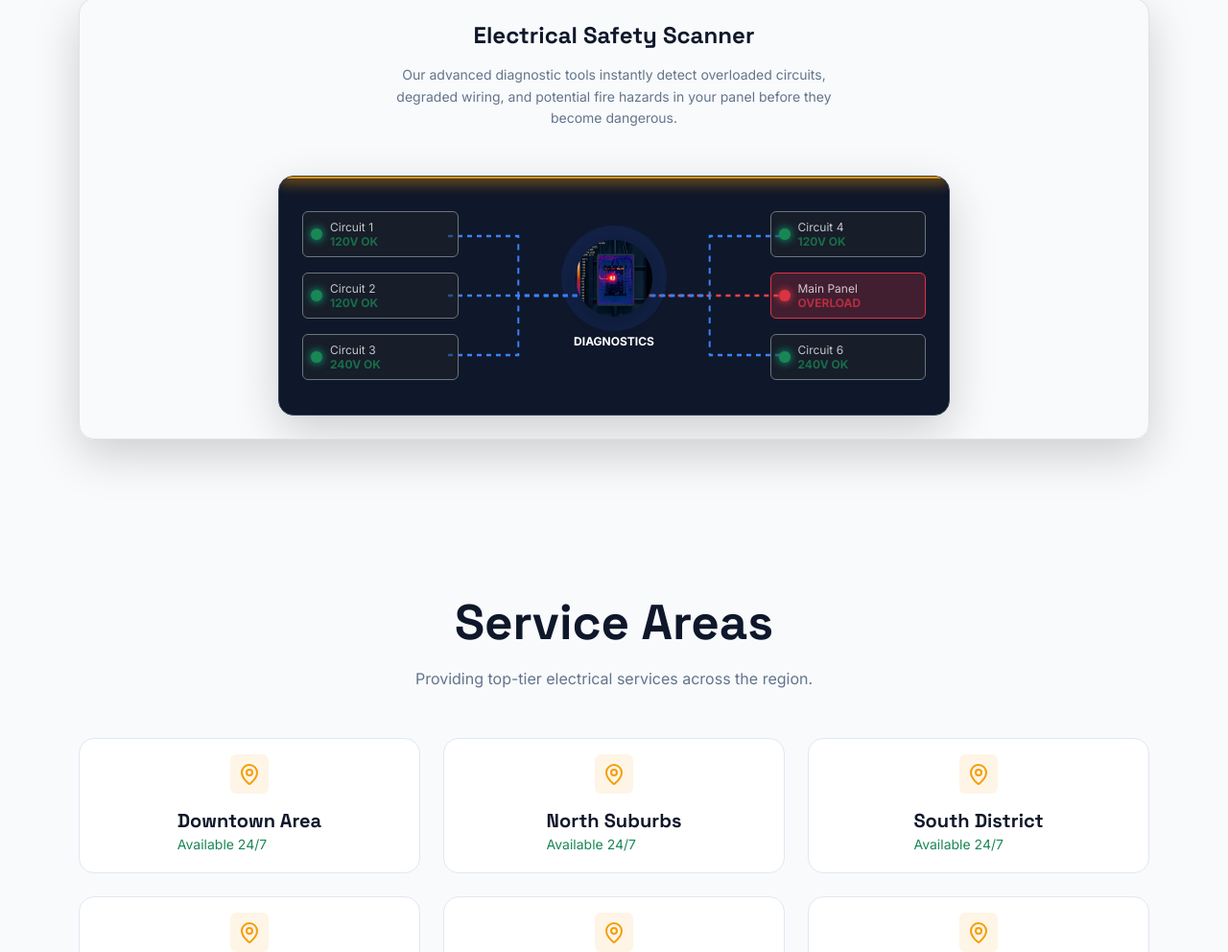
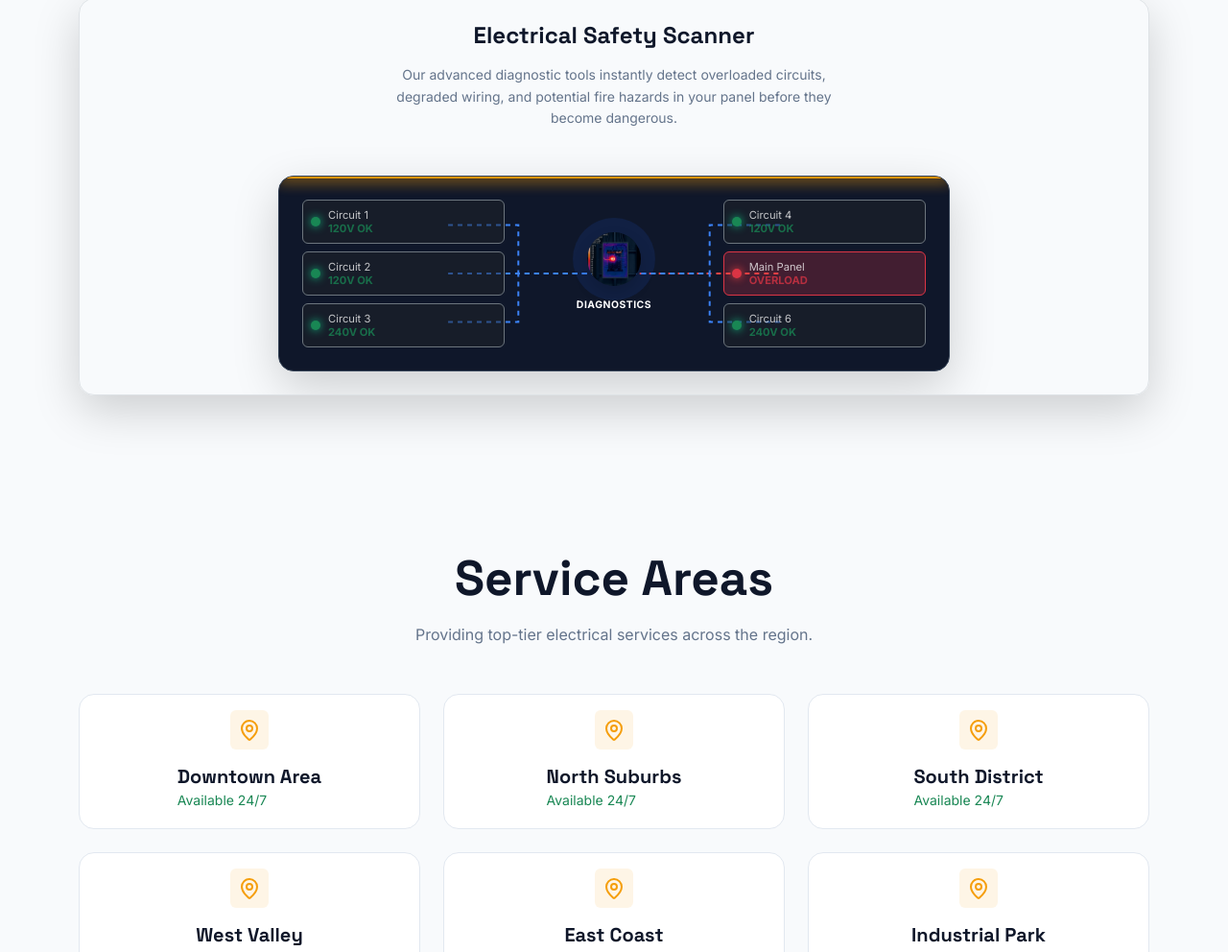
Before and after one commit to HTMLStaticWorks/Electrician_Wiring_Services, a plain HTML site: page index.html in a window 1280 px wide. Shown: the part 4421-5413 px from the top of the page at 96% size. Drawn offline with nearby package versions, Linux system fonts and the light colour scheme.

Commit message:
fourth commit

```diff
--- a/index.html
+++ b/index.html
@@ -450,10 +450,10 @@
                         <h4 class="font-heading fw-bold mb-3" style="color: var(--text-heading);">Electrical Safety Scanner</h4>
                         <p class="text-muted small mx-auto" style="max-width: 500px;">Our advanced diagnostic tools instantly detect overloaded circuits, degraded wiring, and potential fire hazards in your panel before they become dangerous.</p>
                     </div>
-                    <div class="position-relative rounded-4 p-4 mx-auto overflow-hidden shadow-lg" style="max-width: 700px; background-color: #0f172a; border: 1px solid #334155;">
+                        <div class="position-relative rounded-4 p-3 p-md-4 mx-auto overflow-hidden shadow-lg" style="max-width: 700px; background-color: #0f172a; border: 1px solid #334155;">
 
-                        <!-- Background SVG Wiring -->
-                        <svg class="position-absolute top-0 start-0 w-100 h-100" viewBox="0 0 700 200" preserveAspectRatio="none" style="z-index: 0; pointer-events: none;">
+                        <!-- Background SVG Wiring (hidden on mobile) -->
+                        <svg class="position-absolute top-0 start-0 w-100 h-100 d-none d-md-block" viewBox="0 0 700 200" preserveAspectRatio="none" style="z-index: 0; pointer-events: none;">
                             <!-- Wires to left panel -->
                             <path d="M 350 100 L 250 100 L 250 50 L 175 50" fill="none" stroke="#3b82f6" stroke-width="2" stroke-dasharray="5 5" class="wire-anim"/>
                             <path d="M 350 100 L 175 100" fill="none" stroke="#3b82f6" stroke-width="2" stroke-dasharray="5 5" class="wire-anim"/>
@@ -466,45 +466,49 @@
                         </svg>
 
                         <!-- Content -->
-                        <div class="d-flex justify-content-between align-items-center position-relative z-1 h-100" style="min-height: 200px;">
+                        <div class="row align-items-center gx-2 gy-3 position-relative z-1">
 
                             <!-- Left Breakers -->
-                            <div class="d-flex flex-column gap-3 w-25">
+                            <div class="col-5 col-md-4">
+                                <div class="d-flex flex-column gap-2">
                                     <div class="d-flex align-items-center gap-2 bg-dark bg-opacity-50 p-2 rounded border border-secondary">
-                                    <div class="bg-success rounded-circle shadow-sm flex-shrink-0" style="width: 12px; height: 12px; box-shadow: 0 0 10px #10b981 !important;"></div>
-                                    <div class="small text-white opacity-75 lh-sm text-nowrap" style="font-size: 0.75rem;">Circuit 1 <br> <span class="text-success fw-bold">120V OK</span></div>
+                                        <div class="bg-success rounded-circle shadow-sm flex-shrink-0" style="width: 10px; height: 10px; box-shadow: 0 0 10px #10b981 !important;"></div>
+                                        <div class="text-white opacity-75 lh-sm" style="font-size: 0.7rem;">Circuit 1 <br> <span class="text-success fw-bold">120V OK</span></div>
                                     </div>
                                     <div class="d-flex align-items-center gap-2 bg-dark bg-opacity-50 p-2 rounded border border-secondary">
-                                    <div class="bg-success rounded-circle shadow-sm flex-shrink-0" style="width: 12px; height: 12px; box-shadow: 0 0 10px #10b981 !important;"></div>
-                                    <div class="small text-white opacity-75 lh-sm text-nowrap" style="font-size: 0.75rem;">Circuit 2 <br> <span class="text-success fw-bold">120V OK</span></div>
+                                        <div class="bg-success rounded-circle shadow-sm flex-shrink-0" style="width: 10px; height: 10px; box-shadow: 0 0 10px #10b981 !important;"></div>
+                                        <div class="text-white opacity-75 lh-sm" style="font-size: 0.7rem;">Circuit 2 <br> <span class="text-success fw-bold">120V OK</span></div>
                                     </div>
                                     <div class="d-flex align-items-center gap-2 bg-dark bg-opacity-50 p-2 rounded border border-secondary">
-                                    <div class="bg-success rounded-circle shadow-sm flex-shrink-0" style="width: 12px; height: 12px; box-shadow: 0 0 10px #10b981 !important;"></div>
-                                    <div class="small text-white opacity-75 lh-sm text-nowrap" style="font-size: 0.75rem;">Circuit 3 <br> <span class="text-success fw-bold">240V OK</span></div>
+                                        <div class="bg-success rounded-circle shadow-sm flex-shrink-0" style="width: 10px; height: 10px; box-shadow: 0 0 10px #10b981 !important;"></div>
+                                        <div class="text-white opacity-75 lh-sm" style="font-size: 0.7rem;">Circuit 3 <br> <span class="text-success fw-bold">240V OK</span></div>
+                                    </div>
                                 </div>
                             </div>
 
                             <!-- Center CPU -->
-                            <div class="w-25 text-center position-relative">
+                            <div class="col-2 col-md-4 text-center position-relative">
                                 <div class="rounded-circle d-inline-flex pulse-ring">
-                                    <img src="assets/images/thermal_scan_demo.png" class="rounded-circle shadow" style="width: 80px; height: 80px; object-fit: cover;" alt="Scan">
+                                    <img src="assets/images/thermal_scan_demo.png" class="rounded-circle shadow" style="width: 56px; height: 56px; object-fit: cover;" alt="Scan">
                                 </div>
-                                <div class="text-white mt-2 small fw-bold tracking-wide text-nowrap" style="font-size: 0.75rem;">DIAGNOSTICS</div>
+                                <div class="text-white mt-1 fw-bold d-none d-sm-block" style="font-size: 0.65rem; letter-spacing: 0.05em;">DIAGNOSTICS</div>
                             </div>
 
                             <!-- Right Breakers -->
-                            <div class="d-flex flex-column gap-3 w-25">
+                            <div class="col-5 col-md-4">
+                                <div class="d-flex flex-column gap-2">
                                     <div class="d-flex align-items-center gap-2 bg-dark bg-opacity-50 p-2 rounded border border-secondary">
-                                    <div class="bg-success rounded-circle shadow-sm flex-shrink-0" style="width: 12px; height: 12px; box-shadow: 0 0 10px #10b981 !important;"></div>
-                                    <div class="small text-white opacity-75 lh-sm text-nowrap" style="font-size: 0.75rem;">Circuit 4 <br> <span class="text-success fw-bold">120V OK</span></div>
+                                        <div class="bg-success rounded-circle shadow-sm flex-shrink-0" style="width: 10px; height: 10px; box-shadow: 0 0 10px #10b981 !important;"></div>
+                                        <div class="text-white opacity-75 lh-sm" style="font-size: 0.7rem;">Circuit 4 <br> <span class="text-success fw-bold">120V OK</span></div>
                                     </div>
                                     <div class="d-flex align-items-center gap-2 bg-danger bg-opacity-25 p-2 rounded border border-danger">
-                                    <div class="bg-danger rounded-circle shadow-sm flex-shrink-0" style="width: 12px; height: 12px; box-shadow: 0 0 10px #ef4444 !important; animation: blink 1s infinite;"></div>
-                                    <div class="small text-white opacity-75 lh-sm text-nowrap" style="font-size: 0.75rem;">Main Panel <br> <span class="text-danger fw-bold">OVERLOAD</span></div>
+                                        <div class="bg-danger rounded-circle shadow-sm flex-shrink-0" style="width: 10px; height: 10px; box-shadow: 0 0 10px #ef4444 !important; animation: blink 1s infinite;"></div>
+                                        <div class="text-white opacity-75 lh-sm" style="font-size: 0.7rem;">Main Panel <br> <span class="text-danger fw-bold">OVERLOAD</span></div>
                                     </div>
                                     <div class="d-flex align-items-center gap-2 bg-dark bg-opacity-50 p-2 rounded border border-secondary">
-                                    <div class="bg-success rounded-circle shadow-sm flex-shrink-0" style="width: 12px; height: 12px; box-shadow: 0 0 10px #10b981 !important;"></div>
-                                    <div class="small text-white opacity-75 lh-sm text-nowrap" style="font-size: 0.75rem;">Circuit 6 <br> <span class="text-success fw-bold">240V OK</span></div>
+                                        <div class="bg-success rounded-circle shadow-sm flex-shrink-0" style="width: 10px; height: 10px; box-shadow: 0 0 10px #10b981 !important;"></div>
+                                        <div class="text-white opacity-75 lh-sm" style="font-size: 0.7rem;">Circuit 6 <br> <span class="text-success fw-bold">240V OK</span></div>
+                                    </div>
                                 </div>
                             </div>
                         </div>
```
Lines whose indentation alone changed are shown as unchanged.
